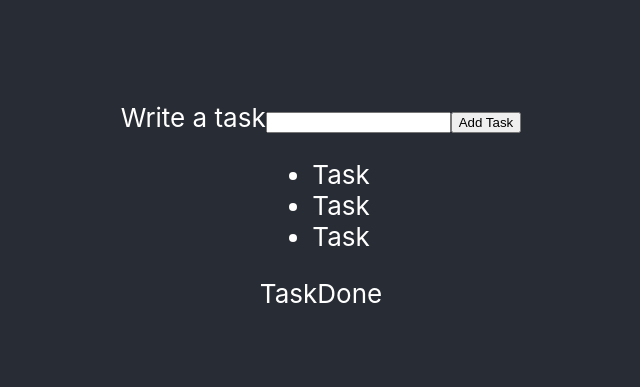
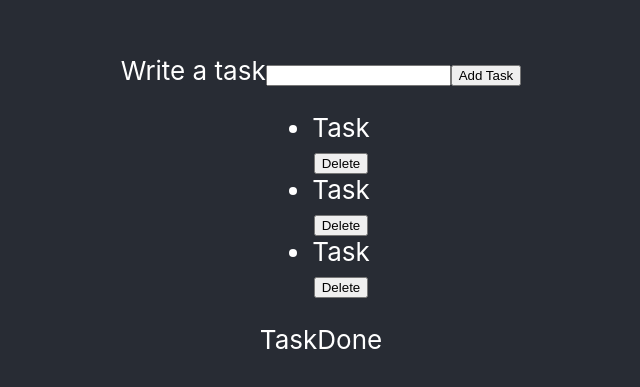
Before and after one commit to mgmaxi/todo-list, a React (Create React App) app: page / in a window 1280 px wide. Shown: the part 195-582 px from the top of the page, without its empty margins (319-959 px from the left). Built offline with nearby package versions, Linux system fonts and the light colour scheme.

Commit message:
TaskDelete

```diff
--- a/src/App.js
+++ b/src/App.js
@@ -27,12 +27,20 @@ function App() {
     setTasks([...tasks, { id: Date.now(), name: task, done: false }]);
   }
 
+  function taskDelete(task) {
+    setTasks(tasks.filter((t) => t.id !== task.id));
+  }
+
   return (
     <div className="App">
       <header></header>
       <main className="App-main">
         <TaskAdd onTaskAdd={taskAdd}></TaskAdd>
-        <TaskList tasks={tasks} onTaskAdd={taskAdd}></TaskList>
+        <TaskList
+          tasks={tasks}
+          onTaskAdd={taskAdd}
+          onTaskDelete={taskDelete}
+        ></TaskList>
         <TaskDone></TaskDone>
       </main>
       <footer></footer>
--- a/src/components/TaskList.js
+++ b/src/components/TaskList.js
@@ -1,12 +1,13 @@
 import React from 'react';
 
-const TaskList = ({ tasks }) => {
+const TaskList = ({ tasks, onTaskDelete }) => {
   return (
     <>
       <ul>
         {tasks.map((task) => (
           <div key={task.id}>
             <li>{task.name}</li>
+            <button onClick={() => onTaskDelete(task)}>Delete</button>
           </div>
         ))}
       </ul>
```
